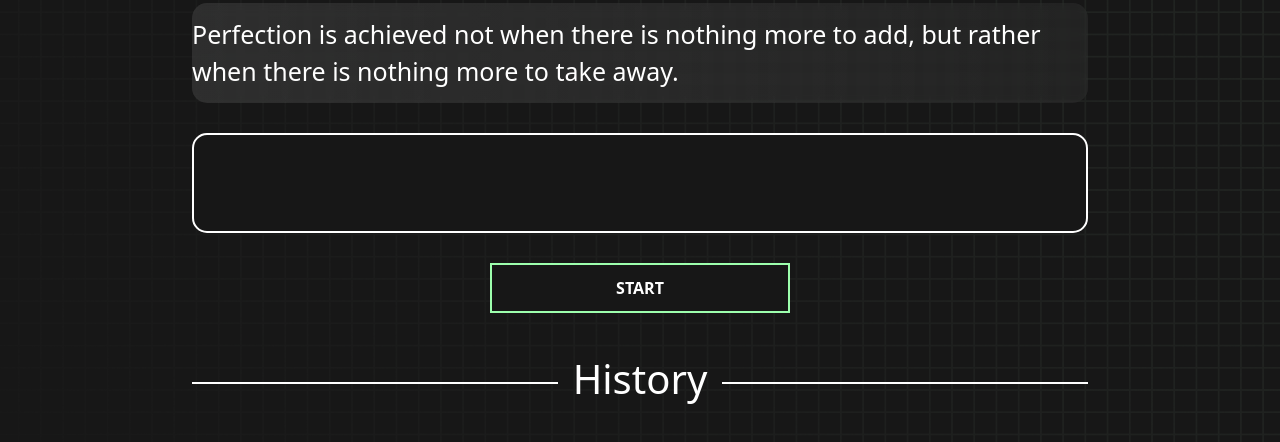
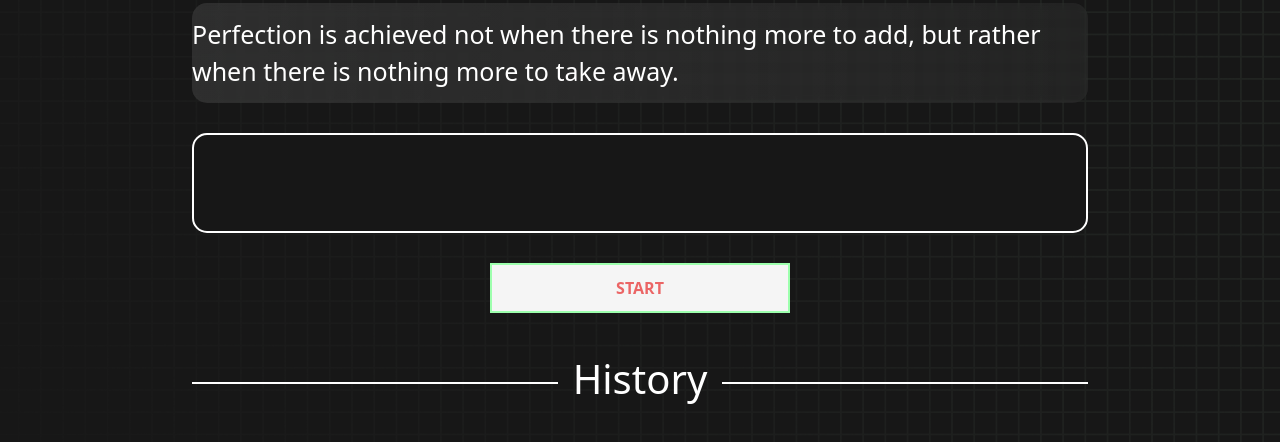
Before and after one commit to Farukkhan25/Speed-Typer-App, a plain HTML site: page index.html in a window 1280 px wide. In both pictures the pointer is over the button "START". Shown: the part 194-636 px from the top of the page. Drawn offline with nearby package versions, Linux system fonts and the light colour scheme.

Commit message:
Minor Changes

```diff
--- a/styles.css
+++ b/styles.css
@@ -15,13 +15,6 @@ body {
   width: 70%;
   margin: 0 auto;
 }
-
-/* .blog {
-  display: inline;
-  width: 150px;
-  float: right;
-  margin-right: 46px;
-} */
 
 #question {
   height: 100px;
@@ -134,6 +127,12 @@ body {
   justify-content: center;
   margin: 30px 0;
 }
+
+#starts:hover {
+  color: #eb6565;
+  background: whitesmoke;
+}
+
 button {
   padding: 10px 20px;
   border: none;
```
